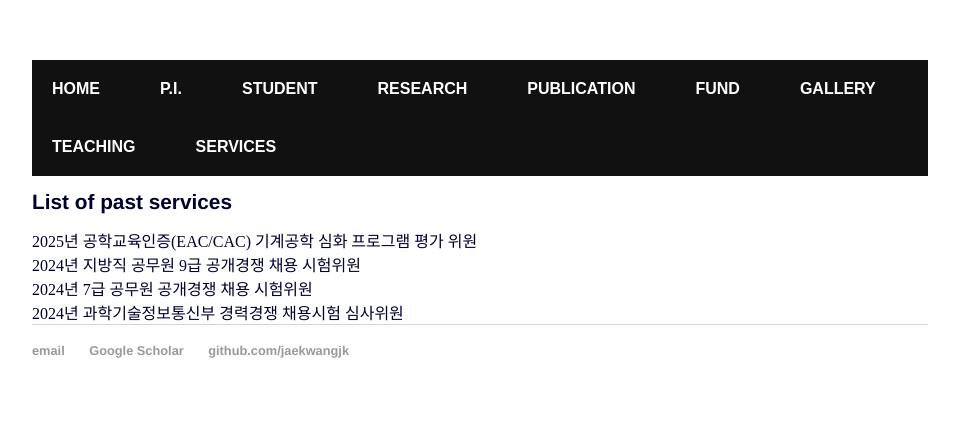
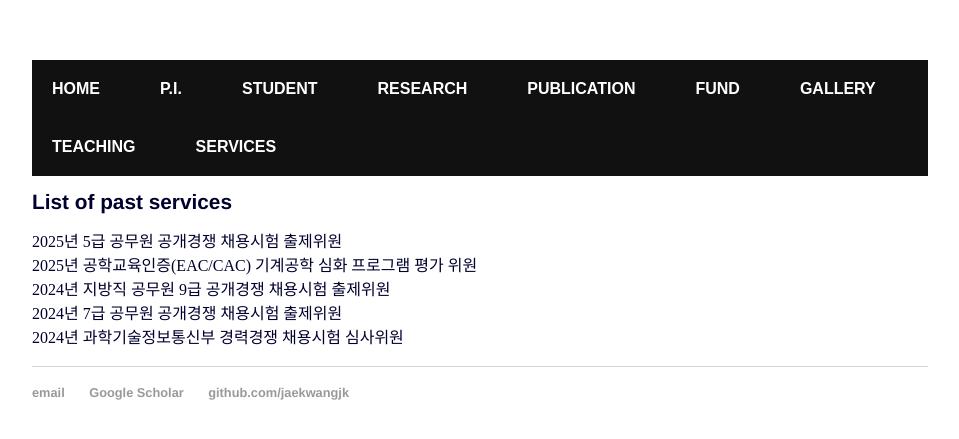
Before and after one commit to jaekwangjk/jaekwangjk.github.io, a Jekyll site: the page built from services.html, in a window 1280 px wide. Shown: the top 439 px of the page, without its empty margins (160-1119 px from the left). Built offline with Jekyll 4.4.1, drawn with Linux system fonts in a browser that asks for light colours.

Commit message:
Update services.html

```diff
--- a/services.html
+++ b/services.html
@@ -5,10 +5,12 @@ title: Jaekwang Kim
 <div class="blurb">
 
 	<h1> List of past services </h1>
+
+	2025년 5급 공무원 공개경쟁 채용시험 출제위원 <br>
 	2025년 공학교육인증(EAC/CAC) 기계공학 심화 프로그램 평가 위원 <br>
-	2024년 지방직 공무원 9급 공개경쟁 채용  시험위원 <br>
-	2024년 7급 공무원 공개경쟁 채용 시험위원 <br>
+	2024년 지방직 공무원 9급 공개경쟁 채용시험 출제위원 <br>
+	2024년 7급 공무원 공개경쟁 채용시험 출제위원 <br>
 	2024년 과학기술정보통신부 경력경쟁 채용시험 심사위원 <br>
 
-
+	<br>
 </div><!-- /.blurb -->
```
